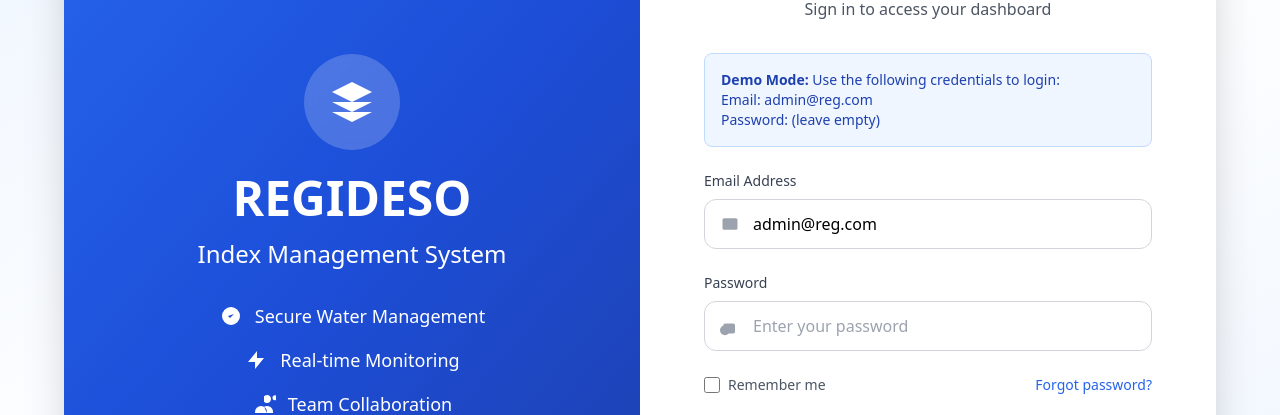
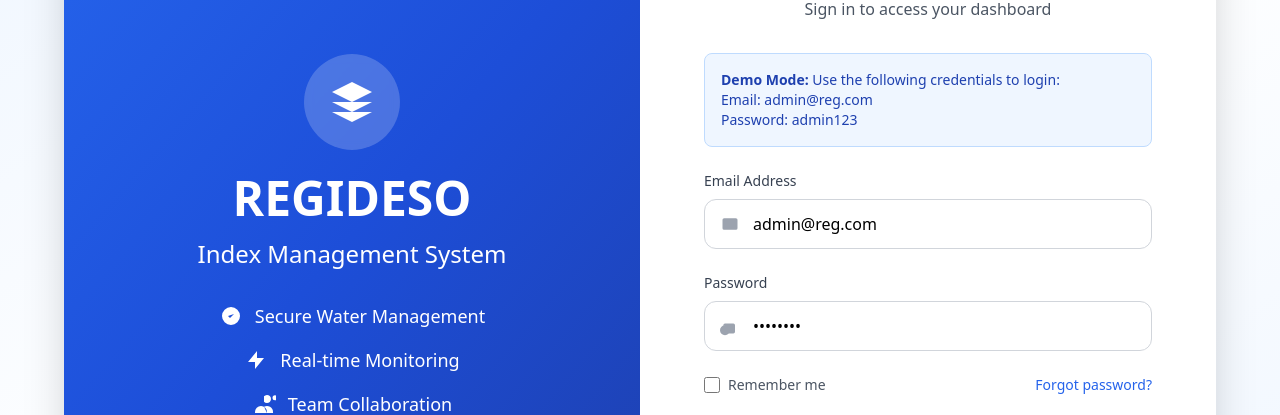
Before and after one commit to Bateyjosue/regideso-index, a React (Vite) app: page /login in a window 1280 px wide. Shown: the part 164-579 px from the top of the page. Built offline with nearby package versions, Linux system fonts and the light colour scheme; no server answers.

Commit message:
Update admin user password in database

```diff
--- a/src/components/pages/auth/Login.tsx
+++ b/src/components/pages/auth/Login.tsx
@@ -5,7 +5,7 @@ import toast from 'react-hot-toast'
 
 export default function LoginPage() {
   const [email, setEmail] = useState('admin@reg.com')
-  const [password, setPassword] = useState('')
+  const [password, setPassword] = useState('admin123')
   const { signIn, loading, error } = useAuth()
   const navigate = useNavigate()
 
@@ -95,7 +95,7 @@ export default function LoginPage() {
                   <br />
                   Email: admin@reg.com
                   <br />
-                  Password: (leave empty)
+                  Password: admin123
                 </p>
               </div>
 
```
Also changed, not shown: 1 other file (tests, documents, lock files or other folders).
